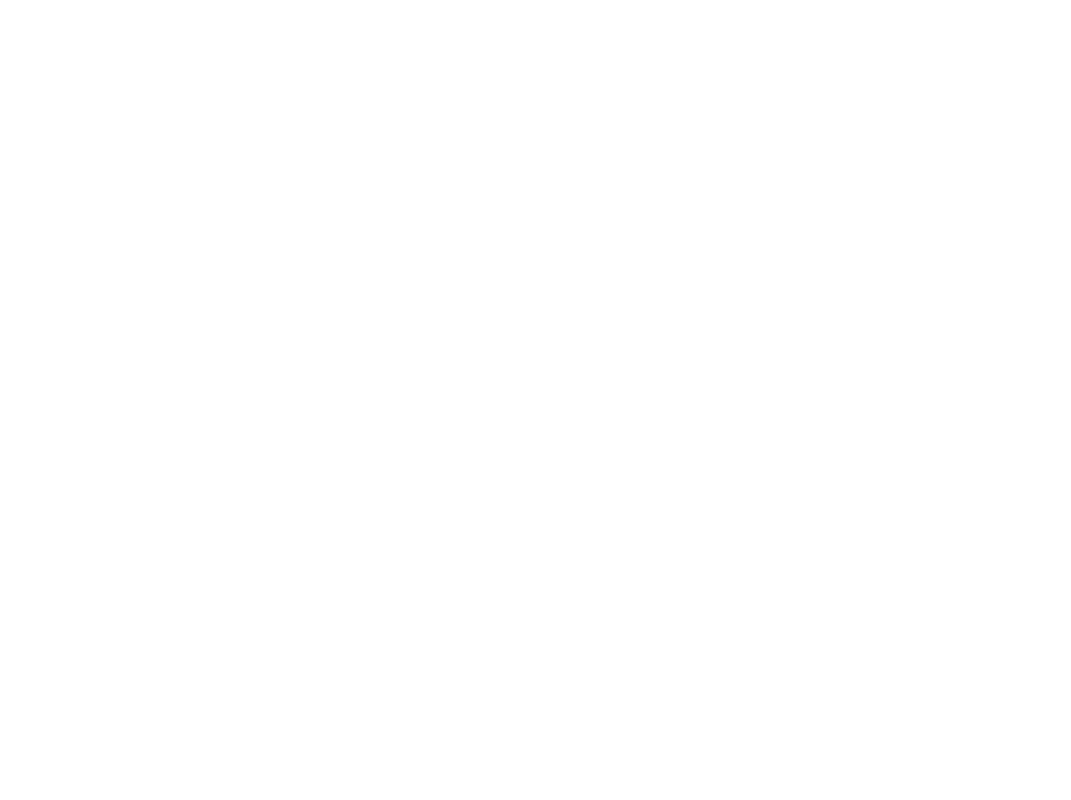
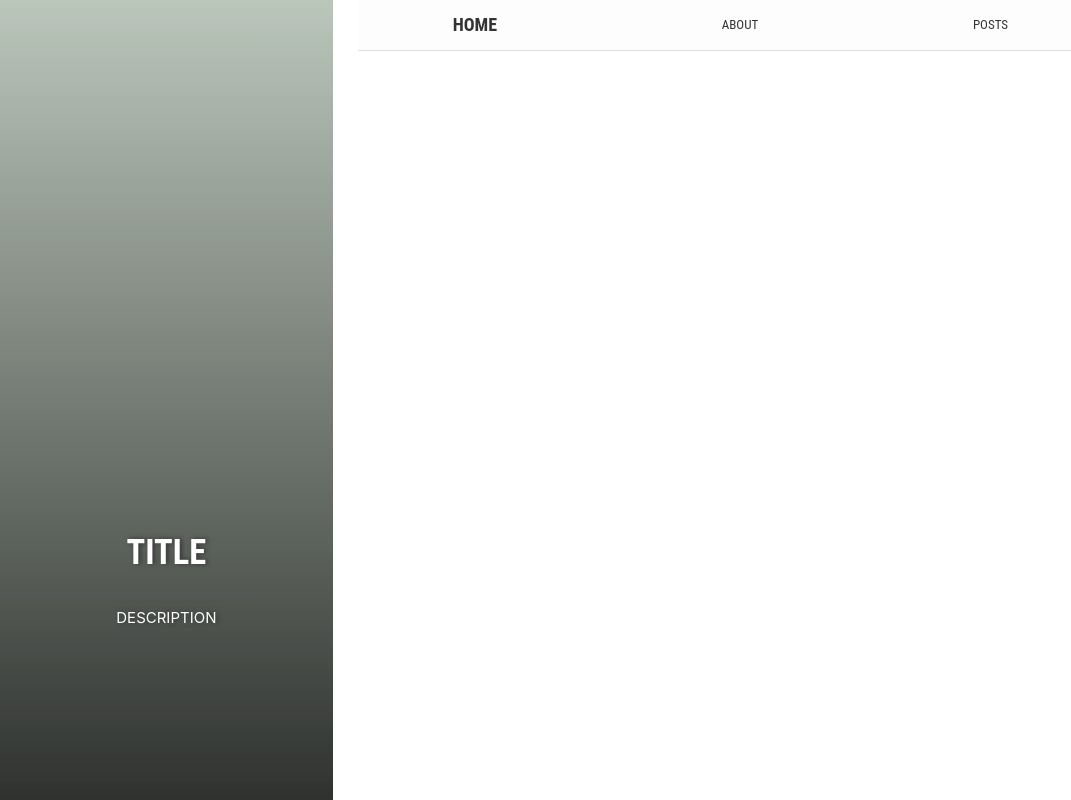
Before and after one commit to daseul22/homepage, a Next.js app: page /components/layout in a window 1280 px wide. Shown: the whole page, without its empty margins (0-1071 px from the left). Built offline with nearby package versions, Linux system fonts and the light colour scheme.

Commit message:
feat: Add layout component

```diff
--- a/pages/components/layout.jsx
+++ b/pages/components/layout.jsx
@@ -1,5 +1,15 @@
 import styles from "./layout.module.scss"
+import Header from "./header"
+import Aside from "./aside"
 
 export default function Layout({ children }) {
-	return <div className={styles.container}>{children}</div>
+	return (
+		<>
+			<Header />
+			<Aside />
+			<main className={styles.wrap}>
+				<article className="page">{children}</article>
+			</main>
+		</>
+	)
 }
--- a/pages/components/layout.module.scss
+++ b/pages/components/layout.module.scss
@@ -1,5 +1,16 @@
-.container {
-    max-width: 36rem;
-    padding: 0 1rem;
-    margin: 3rem auto 6rem;
-  }
+@import "../../styles/mixin";
+
+@include basic {
+	.wrap {
+		margin-top: 50px;
+	}
+}
+@include tablet {
+}
+@include desktop {
+	.wrap {
+		width: 62%;
+		max-width: 770px;
+		margin-left: 28%;
+	}
+}
--- a/styles/globals.scss
+++ b/styles/globals.scss
@@ -1,3 +1,6 @@
+@import "./mixin";
+
+@include basic {
 	html,
 	body {
 		padding: 0;
@@ -6,6 +9,8 @@
 			Ubuntu, Cantarell, Fira Sans, Droid Sans, Helvetica Neue, sans-serif;
 		line-height: 1.7;
 		font-size: 15px;
+		color: #333;
+		background: #fff;
 	}
 
 	* {
@@ -27,3 +32,20 @@
 		max-width: 100%;
 		display: block;
 	}
+	main {
+		padding-top: 3em;
+	}
+	article {
+		padding: 1.8em 0.8em;
+	}
+}
+@include tablet {
+	main {
+		padding-top: 0;
+	}
+}
+@include desktop {
+	main {
+		padding-top: 1em;
+	}
+}
```
Also changed, not shown: pages/about/index.jsx (added, +10 -0 lines), pages/index.jsx (+7 -7 lines), pages/posts/index.jsx (added, +10 -0 lines), styles/about.module.scss (added, +8 -0 lines), styles/posts.module.scss (added, +8 -0 lines), pages/about/index.js (deleted), styles/Home.module.scss (deleted). Lines whose indentation alone changed are shown as unchanged.
